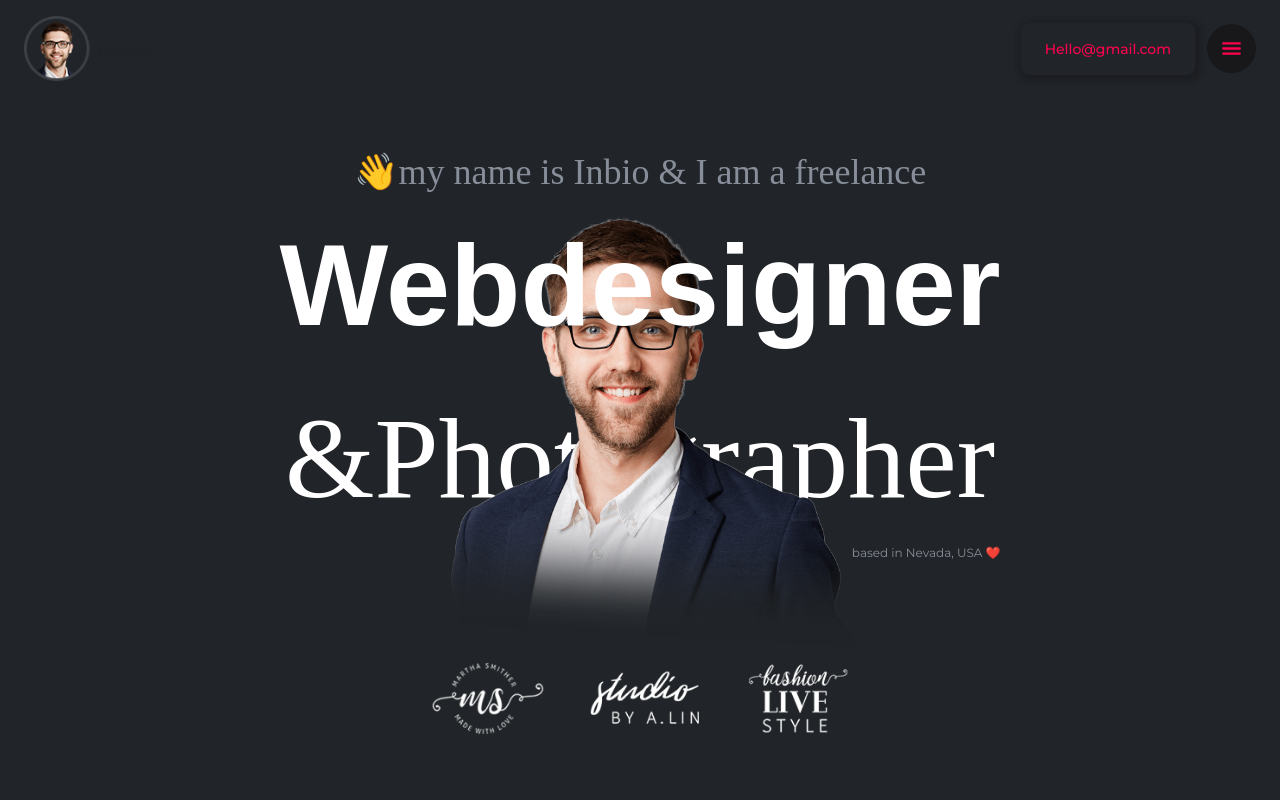
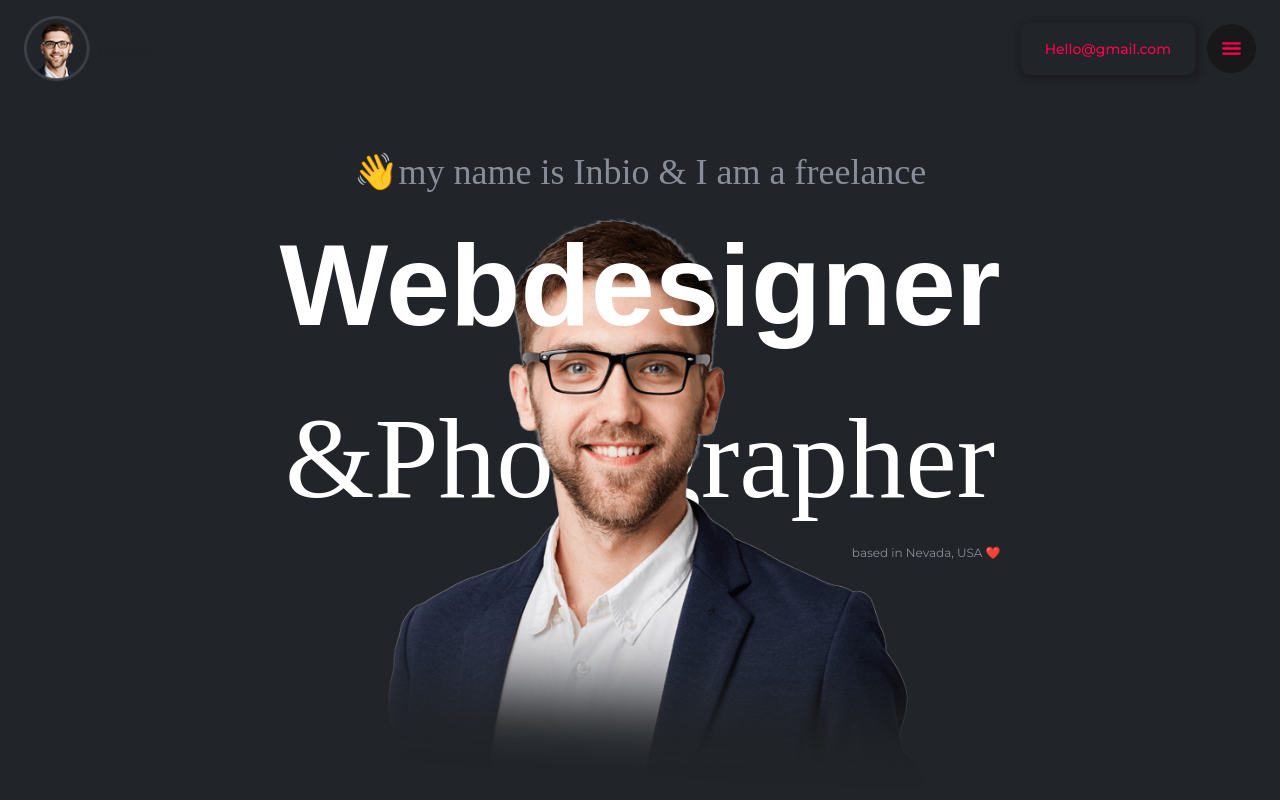
Before and after one commit to AhsanRaza69/newPortfolio, a Next.js app: page / in a window 1280 px wide. Shown: the top 800 px of the page. Built offline with nearby package versions, Linux system fonts and the light colour scheme.

Commit message:
responsive fix

```diff
--- a/package.json
+++ b/package.json
@@ -10,6 +10,7 @@
   },
   "dependencies": {
     "aos": "^2.3.4",
+    "framer-motion": "^11.3.31",
     "next": "14.2.6",
     "react": "^18",
     "react-dom": "^18",
--- /dev/null
+++ b/src/app/_Conponents/FixButton.jsx
@@ -0,0 +1,36 @@
+import React, { useState } from 'react'
+import { useEffect } from 'react';
+import { IoIosArrowUp } from 'react-icons/io';
+
+const FixButton = () => {
+    const [ShowButton, setShowButton] = useState(false)
+
+    // const scrollToTop = () => {
+    //     window.scrollTo({ top: 0, behavior: 'smooth' });
+
+    //   };
+
+      useEffect(()=>{
+        const handleScroll = () => {
+            if (window.scrollY > 100) {
+              setShowButton(true);
+            } else {
+              setShowButton(false);
+            }
+          }
+      },[setShowButton])
+
+  return (
+    <div className="">
+      {
+        ShowButton && (
+          <div onClick={scrollToTop} className={`  bg-webBlue text-white p-4 right-3 bottom-3 rounded-md cursor-pointer text-xl fixed`}>
+        <IoIosArrowUp/>
+    </div>
+        )
+      }
+    </div>
+  )
+}
+
+export default FixButton
--- a/src/app/_Conponents/Header.jsx
+++ b/src/app/_Conponents/Header.jsx
@@ -80,13 +80,13 @@ const Header = () => {
                 <ul className=' flex  gap-8 items-center' >
                     {
                         links.map((item, ind) => (
-                            <li key={ind} className={` navLinks  hover:text-webred duration-300      font-medium text-[13px] hidden lg:flex  text-darkcolor uppercase`}>
+                            <li key={ind} className={` navLinks cursor-pointer  hover:text-webred duration-300      font-medium text-[13px] hidden lg:flex  text-darkcolor uppercase`}>
                                 <Link
                                     to={item.adress}
                                     spy={true}
                                     smooth={true}
                                     offset={-150}
-                                    duration={1000} >
+                                    duration={2000} >
                                     {item.name}
                                 </Link>
                             </li>
@@ -114,7 +114,7 @@ const Header = () => {
                                 {
                                     links.map((item, ind) => (
                                         <div className=' w-full  py-3 h-full' >
-                                        <li key={ind} className={` navLinks  hover:text-webred duration-300       font-medium text-[13px]    flex  text-darkcolor uppercase`} >
+                                        <li key={ind} className={` cursor-pointer navLinks  hover:text-webred duration-300       font-medium text-[13px]    flex  text-darkcolor uppercase`} >
                                            <Link
                                            onClick={(e) => {
                                             e.stopPropagation();
@@ -124,7 +124,7 @@ const Header = () => {
                                                 spy={true}
                                                 smooth={true}
                                                 offset={-150}
-                                                duration={1000} >
+                                                duration={2000} >
                                                 {item.name}
                                             </Link>
                                         </li>
--- a/src/app/_Conponents/HeroSec.jsx
+++ b/src/app/_Conponents/HeroSec.jsx
@@ -2,18 +2,14 @@
 import React, { useEffect } from 'react'
 import Container from './Container'
 import Image from 'next/image'
-import AOS from 'aos';
-import 'aos/dist/aos.css';
+import { useScroll,motion, useTransform } from 'framer-motion';
 
 const HeroSec = () => {
-  useEffect(() => {
-    AOS.init({
-      duration: 500, // duration of animation in ms
-      easing: 'ease-out', // easing function
-      once: true, // whether animation should happen only once - while scrolling down
-      mirror: false, // whether elements should animate out while scrolling past them
-    });
-  }, []);
+
+  const { scrollY } = useScroll();
+
+  // Example: Transform the opacity based on scroll position
+  const opacity = useTransform(scrollY, [0, 300], [1, 0]);
 
   return (
     <div className="" id='hero'>
@@ -27,9 +23,14 @@ const HeroSec = () => {
             <h2 className=' playfair text-[clamp(30px,9vw,130px)] font-[500]'>&Photographer</h2>
             <p className=' text-xs  lg:text-lg text-darkcolor  sm:text-right'>based in Nevada, USA ❤️</p>
 
-    <div data-aos="fade-up"
-      data-aos-anchor-placement="top-bottom" className=" absolute   delay-500 z-0  -translate-y-22 duration-300 transition-transform top-[20%]    md:top-[17%]  flex justify-center  items-center flex-col  w-full  ">
-      <Image src="/heroimg.png" className=' h-auto w-[100%]  sm:w-[70%] md:w-[60%] xl:w-[50%]  ' alt='Logo'
+            <motion.div
+
+              style={{
+                opacity,
+              }}
+
+              className=" absolute     z-0  top-[20%]    md:top-[17%]  flex justify-center  items-center flex-col  w-full  ">
+              <Image src="/heroimg.png" className=' h-auto w-[100%]  sm:w-[70%] md:w-[80%]   ' alt='Logo'
                 width={650}
                 height={700}
               />
@@ -37,7 +38,7 @@ const HeroSec = () => {
                 width={650}
                 height={100}
               />
-    </div>
+          </motion.div>
             </div>
 
 
--- a/src/app/_Conponents/LatestDesignSlider.jsx
+++ b/src/app/_Conponents/LatestDesignSlider.jsx
@@ -4,7 +4,7 @@ import { IoIosHeartEmpty } from "react-icons/io";
 function LatestDesignSlider({topPara,para,gap,img}) {
   return (
     <div className={` w-full py-3    px-2 `}>
-              <div className="shadow-[#1c1e22_2px_2px_5px_4px] bgg gap-y-3 py-6 px-2 md:px-8  rounded-lg items-center justify-center ) flex flex-col  bg-center  ">
+              <div className=" shadow-[#1c1e22_2px_2px_5px_4px] bgg gap-y-3 py-6 px-2 md:px-8  rounded-lg items-center justify-center ) flex flex-col  bg-center  ">
               <div className=" w-full  overflow-hidden rounded-md  ">
          <Image src={img} className='hover:scale-110 h-auto duration-300 transition-all w-full  rounded-md ' alt='Logo'
                     width={300}
--- a/src/app/_Conponents/LatestDesignSlider2.jsx
+++ b/src/app/_Conponents/LatestDesignSlider2.jsx
@@ -40,7 +40,8 @@ const LatestDesignSlider2 = () => {
         breakpoint: 480,
         settings: {
           slidesToShow: 1,
-          slidesToScroll: 1
+          slidesToScroll: 1,
+          dots:true
         }
       }
     ]
--- a/src/app/_Conponents/reUseComponents/ReUseHeading.jsx
+++ b/src/app/_Conponents/reUseComponents/ReUseHeading.jsx
@@ -1,8 +1,27 @@
-import React from 'react'
+import { motion, useAnimation } from 'framer-motion';
+// import { useInView } from 'react-intersection-observer';
+
 
 const ReUseHeading = ({topPara,mainTitle}) => {
+  // const controls = useAnimation();
+  // const { ref, inView } = useInView({
+  //   threshold: 0.2, // Trigger the animation when 20% of the component is visible
+  // });
+
+  // React.useEffect(() => {
+  //   if (inView) {
+  //     controls.start({ y: 0, opacity: 1 });
+  //   } else {
+  //     controls.start({ y: 100, opacity: 0 });
+  //   }
+  // }, [controls, inView]);
+
   return (
-    <div className=' w-full py-4  px-3 '>
+    <div
+    // ref={ref}
+    // animate={controls}
+    // initial={{ y: 100, opacity: 0 }}
+    transition={{ duration: 0.5 }} className=' w-full py-4  px-3 '>
       <p className=' uppercase   font-[500] text-md text-webred'>
         {topPara}
       </p>
--- a/src/app/globals.css
+++ b/src/app/globals.css
@@ -51,6 +51,7 @@
   box-shadow: 1px 4px 2px -3px rgba(0, 0, 0, 0.7) inset, -1px -3px 3px -2px rgba(255, 255, 255, 0.2) inset;
    border: 2px solid;
    background-color: #191b1e;
+   outline-color:#191b1e ;
     border-radius: 6px;
     height: 100px;
     border: 2px solid #191b1e;
@@ -69,4 +70,6 @@
 
 .navLinks .active{
   color: white;
+
+  ;
 }
--- a/src/app/page.js
+++ b/src/app/page.js
@@ -9,6 +9,7 @@ import PricingSec from "./_Conponents/PricingSec";
 import TrustClientSec from "./_Conponents/TrustClientSec";
 import HireSec from "./_Conponents/HIreSec";
 import Footer from "./_Conponents/Footer";
+import FixButton from "./_Conponents/FixButton";
 
 
 
@@ -26,6 +27,7 @@ export default function Home() {
    <TrustClientSec/>
    <HireSec/>
    <Footer/>
+   <FixButton/>
 
 
 
```
Also changed, not shown: 1 other file (tests, documents, lock files or other folders). Lines whose indentation alone changed are shown as unchanged.
